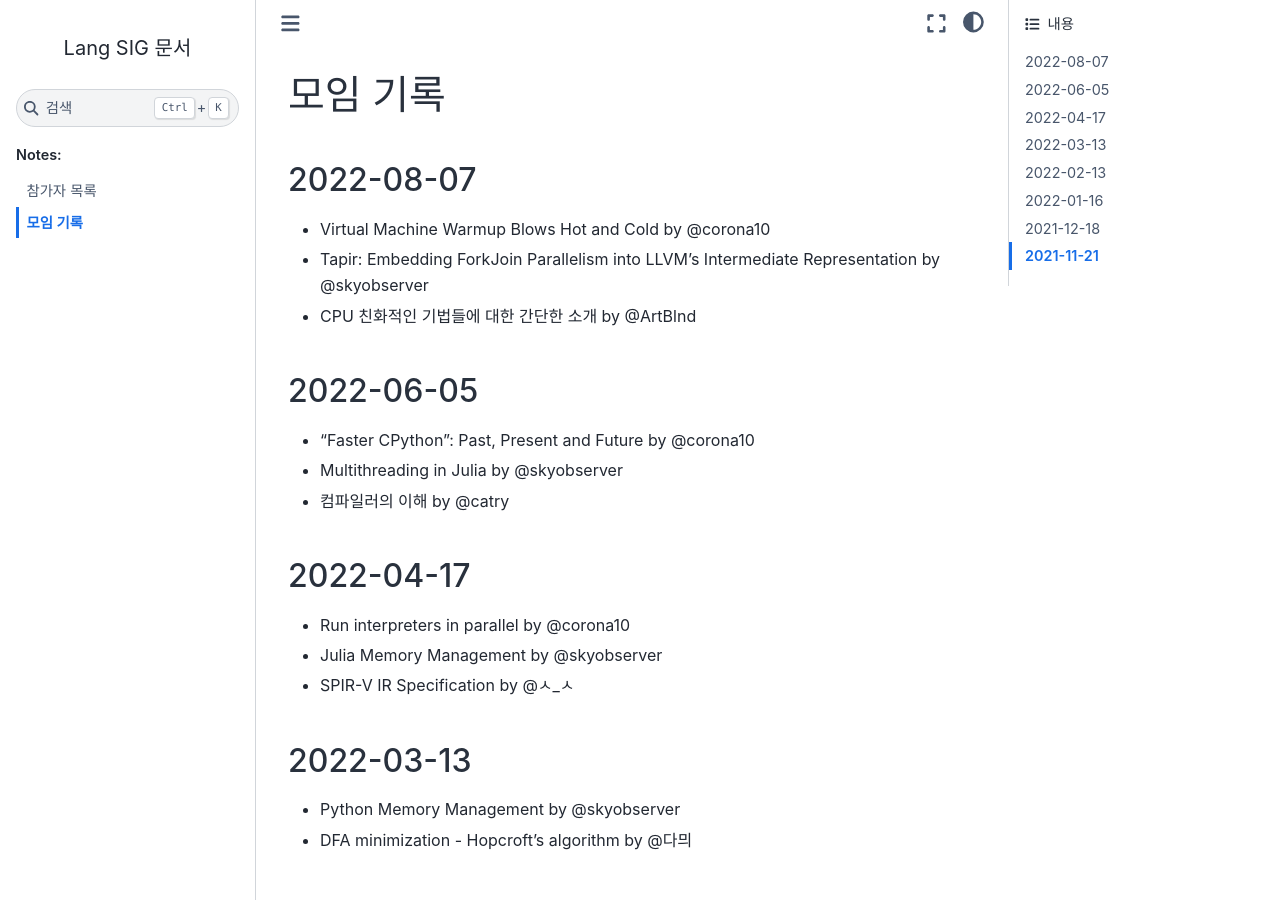
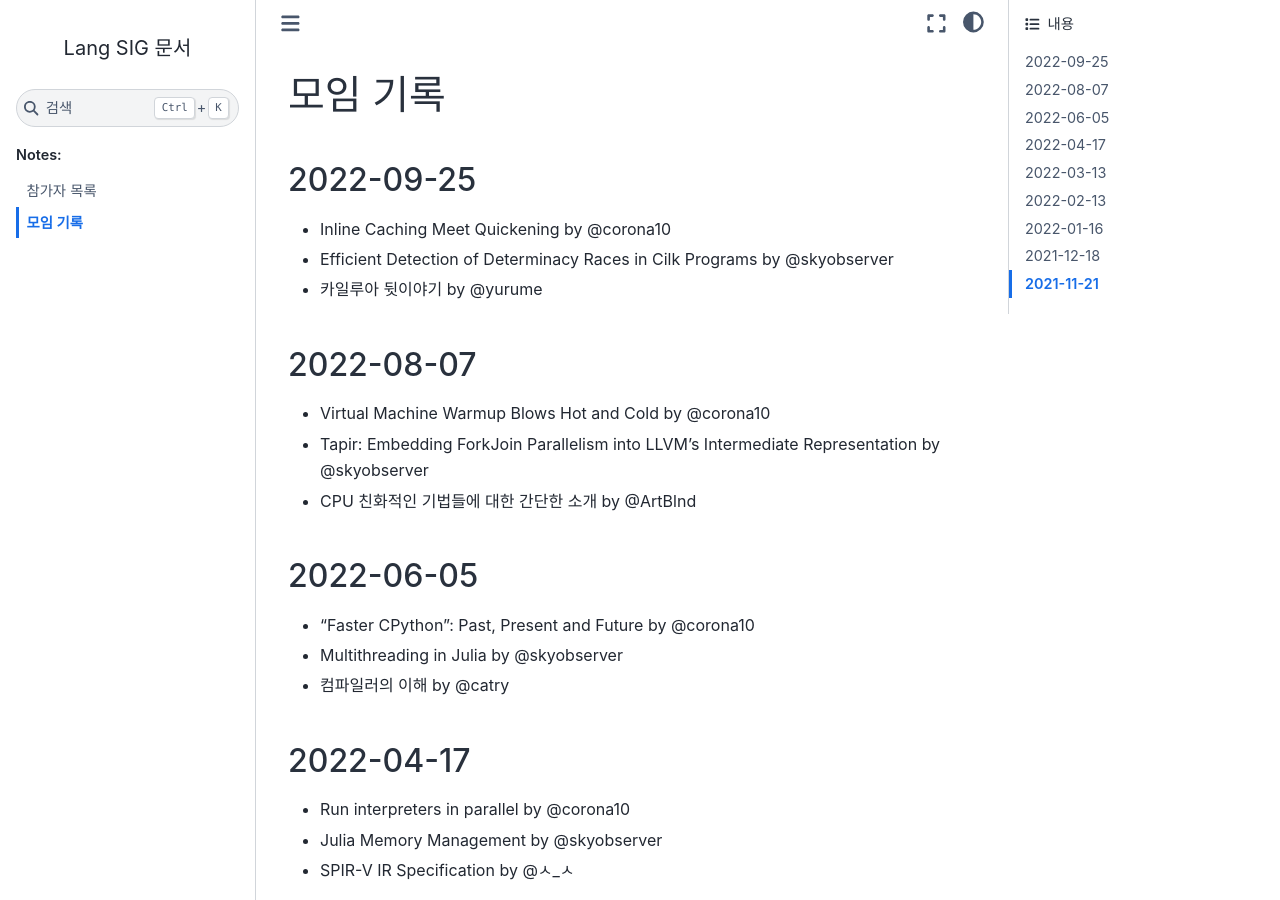
Before and after one commit to Lang-SIG/LangSIG, a Sphinx documentation site: the page built from docs/meeting.rst, in a window 1280 px wide and 900 px high. Built offline with Sphinx 7.4.7 and the Sphinx Book theme 1.1.4, drawn with Linux system fonts in a browser that asks for light colours.

Commit message:
meeting: Add 2022-09-25 meeting log

```diff
--- a/docs/meeting.rst
+++ b/docs/meeting.rst
@@ -2,6 +2,12 @@
 
 모임 기록
 ===============
+
+2022-09-25
+----------
+- Inline Caching Meet Quickening by @corona10
+- Efficient Detection of Determinacy Races in Cilk Programs by @skyobserver
+- 카일루아 뒷이야기 by @yurume
 
 2022-08-07
 ----------
```
